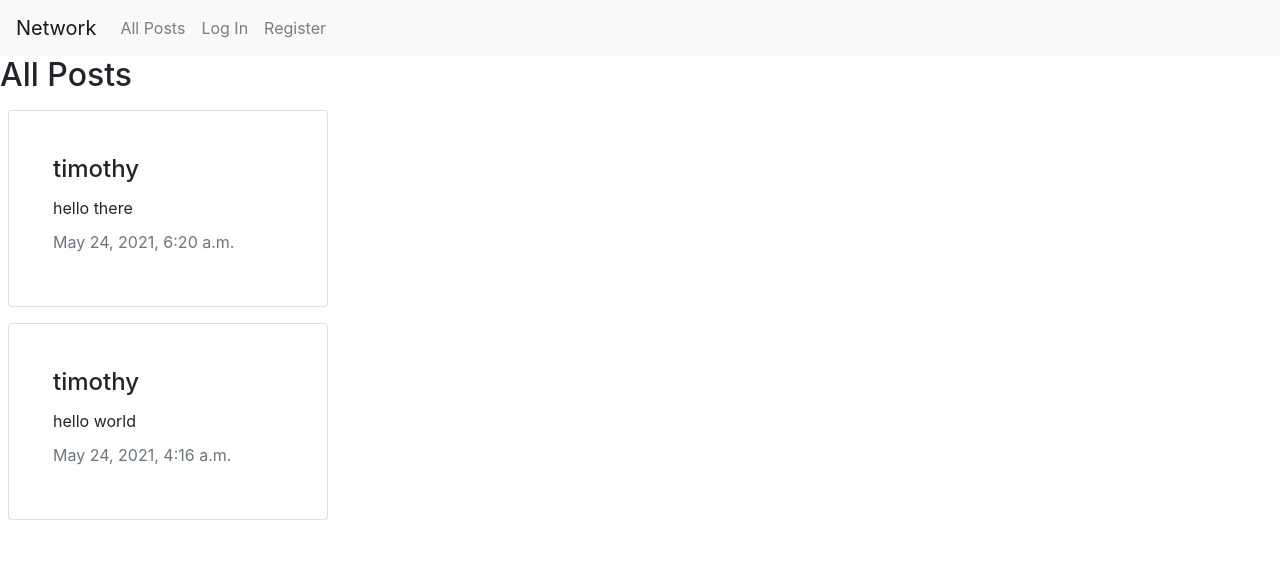
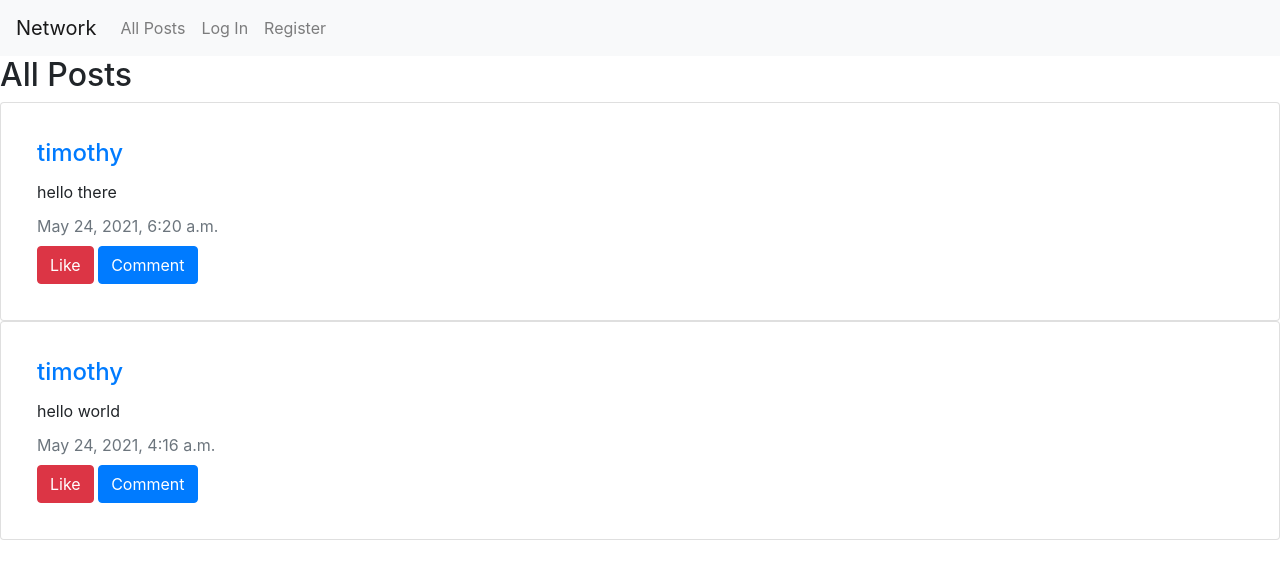
Before and after one commit to timmmlim/cs50w-project4, a Django app: page / in a window 1280 px wide. Shown: the top 579 px of the page. Run offline with Django 3.2, Linux system fonts and the light colour scheme; data comes from the database, SQL or seed files in the repository; some libraries are stand-ins or nearby versions.

Commit message:
added user view

```diff
--- a/network/templates/network/index.html
+++ b/network/templates/network/index.html
@@ -1,11 +1,11 @@
 {% extends "network/layout.html" %}
 
 {% block body %}
-    <div class="d-flex flex-column">
-    <h2>All Posts</h3>
+    <div class="d-flex justify-content-start flex-column">
+    <h2>All Posts</h2>
     <!-- add post -->
     {% if user.is_authenticated %}
-        <div class="card p-4 m-2 col-lg-3 col-md-4 col-sm-12">
+        <div class="card p-3">
         <h3>Add Post</h3>
             <form action="{% url 'add_post' %}" method="post">
                 <div class="form-group">
@@ -18,14 +18,7 @@
     {% endif %}
 
     <!-- all posts -->
-    {% for post in posts %}
-        <div class='card p-4 m-2 col-lg-3 col-md-4 col-sm-12'>
-         <div class="card-body" onclick='location.href="{% url 'post' post.id %}"'>
-            <h4 class='card-title'>{{ post.user }}</h4>
-            <p class='card-text'>{{ post.content }}</p>
-            <p class='card-subtitle mb-2 text-muted'>{{ post.created }}</p>
-         </div>
-        </div>
-    {% endfor %}
+    {% include "network/posts.html" %}
+
     </div>
 {% endblock %}
--- /dev/null
+++ b/network/templates/network/posts.html
@@ -0,0 +1,13 @@
+{% for post in posts %}
+    <div class='card p-3'>
+    <div class="card-body">
+        <a href="{% url 'get_user' post.user.id %}">
+            <h4 class='card-title'>{{ post.user }}</h4>
+        </a>
+        <p class='card-text'>{{ post.content }}</p>
+        <p class='card-subtitle mb-2 text-muted'>{{ post.created }}</p>
+        <button class='btn btn-danger'>Like</button>
+        <button class='btn btn-primary'>Comment</button>
+    </div>
+    </div>
+{% endfor %}
--- a/network/urls.py
+++ b/network/urls.py
@@ -9,5 +9,6 @@ urlpatterns = [
     path("logout", views.logout_view, name="logout"),
     path("register", views.register, name="register"),
     path('post/<str:post_id>', views.post, name='post'),
-    path('add_post', views.add_post, name='add_post')
+    path('add_post', views.add_post, name='add_post'),
+    path('user/<str:user_id>', views.get_user, name='get_user')
 ]
--- a/network/views.py
+++ b/network/views.py
@@ -89,3 +89,29 @@ def add_post(request):
             messages.error(request, "Please enter some text!")
 
     return HttpResponseRedirect(reverse("index"))
+
+
+def get_user(request, user_id):
+    user = User.objects.get(id=user_id)
+
+    print(request.user)
+    print(user)
+
+    # no. of followers
+    followers = user.followers.all()
+    following = user.following.all()
+
+    n_followers = len(followers)
+    n_following = len(following)
+
+    # posts
+    posts = user.posts.all()
+
+    # check if current user can follow user_id
+    if (request.user in followers) or (request.user==user):
+        follow_btn = False
+    else:
+        follow_btn = True
+
+    return render(request, "network/user.html", {'user': user, 'n_followers': n_followers,
+    'n_following': n_following, 'posts': posts, 'follow_btn': follow_btn})
```
Also changed, not shown: network/templates/network/user.html (added, +27 -0 lines).
